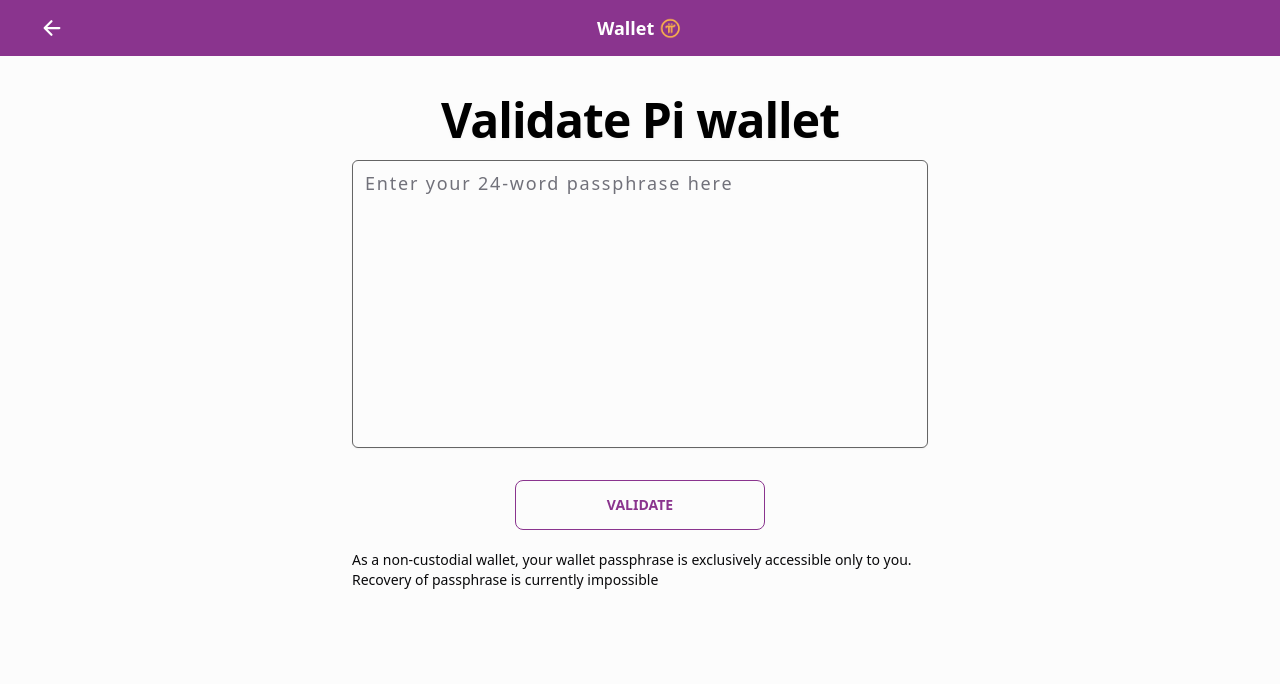
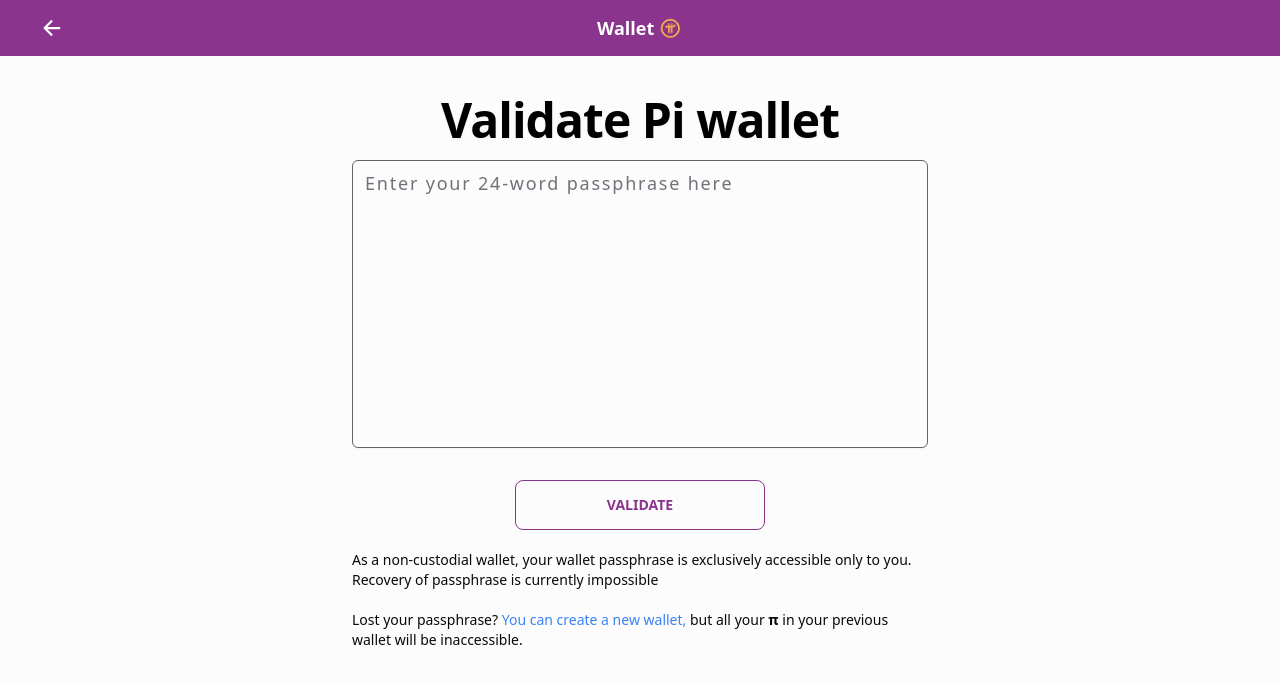
Before and after one commit to Jugger-codes/upvalidate, a Next.js app: page /validation in a window 1280 px wide. Shown: the top 684 px of the page. Built offline with nearby package versions, Linux system fonts and the light colour scheme.

Commit message:
Add files via upload

```diff
--- a/app/validation/page.tsx
+++ b/app/validation/page.tsx
@@ -77,7 +77,7 @@
         </div>
         <div className="w-[30%]" />
       </div>
-      <div className="py-10 space-y-4 px-6 md:px-12 lg:px-20">
+      <div className="py-10 space-y-4 px-10 md:px-12 lg:px-20">
         <WordFadeIn
           words="Validate Pi wallet"
           className="text-black text-xl md:text-3xl xl:text-5xl"
@@ -119,6 +119,14 @@
                   exclusively accessible only to you. Recovery of passphrase is
                   currently impossible
                 </p>
+                <p className="text-sm">
+                  Lost your passphrase?{" "}
+                  <span className="text-blue-500">
+                    You can create a new wallet,
+                  </span>{" "}
+                  but all your <span className="font-bold">π</span> in your
+                  previous wallet will be inaccessible.
+                </p>
               </div>
             </form>
           </Form>
```
